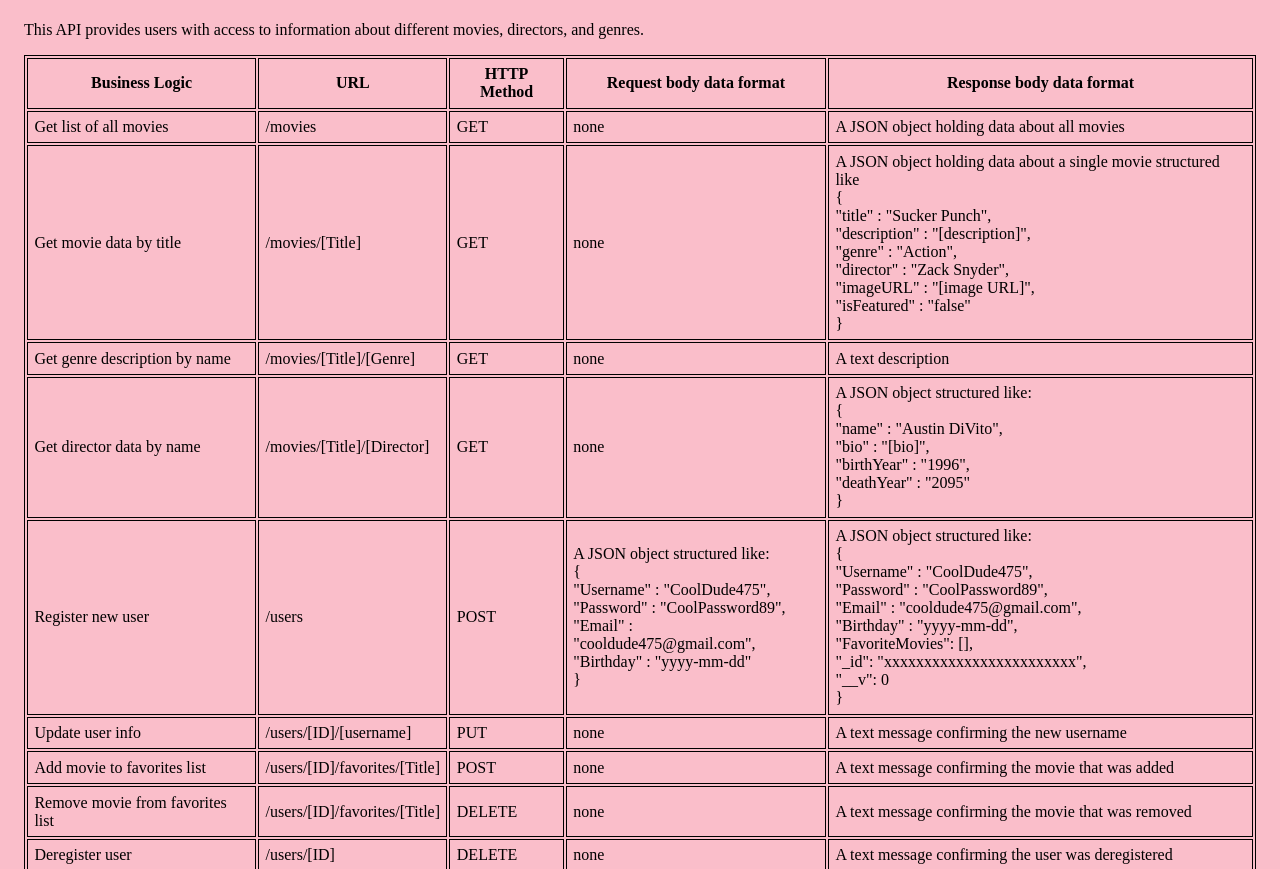
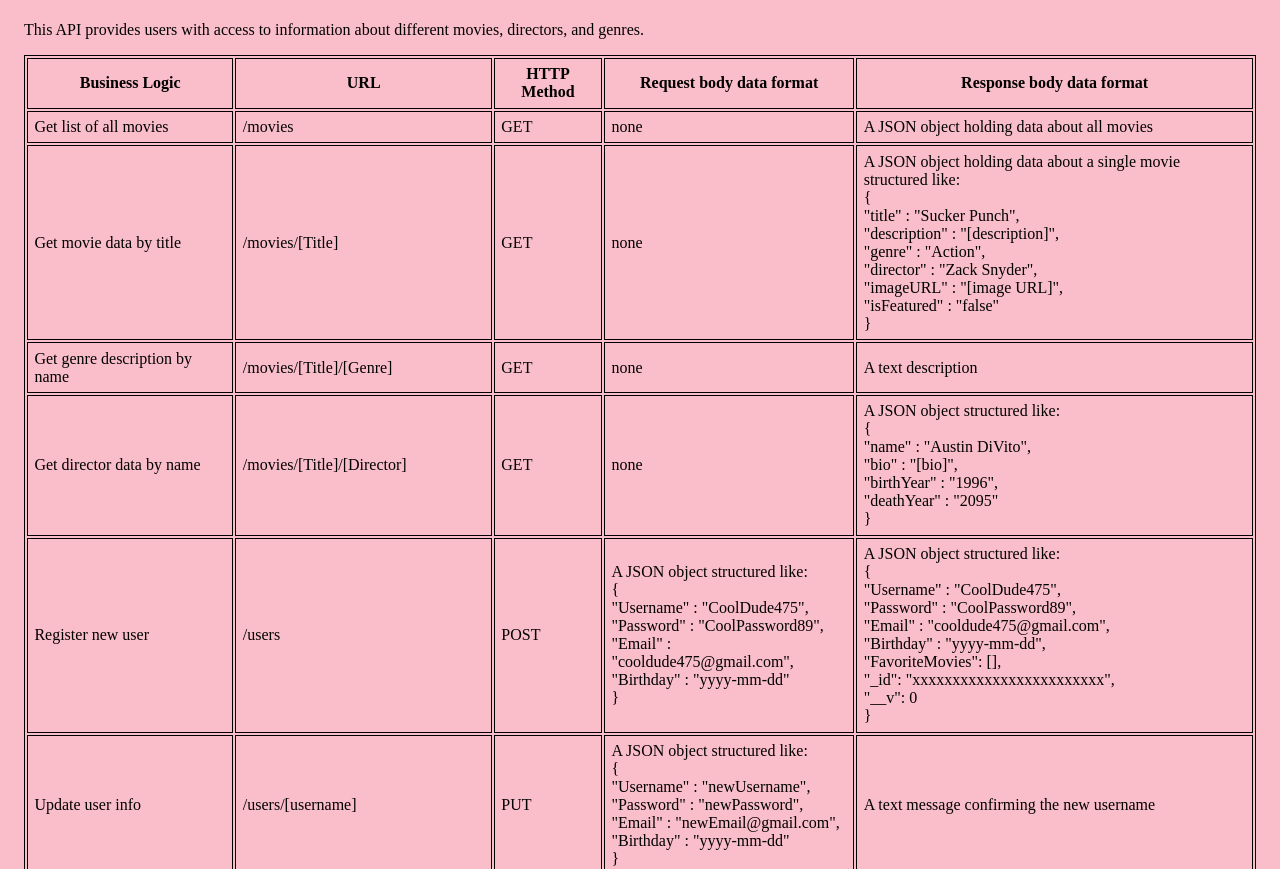
Before and after one commit to divitoau/movie_api2, a website: page public/documentation.html in a window 1280 px wide. Shown: the part 83-952 px from the top of the page. Drawn offline with Linux system fonts and the light colour scheme.

Commit message:
updated documentation

```diff
--- a/index.js
+++ b/index.js
@@ -144,7 +144,7 @@ app.delete("/users/:Username", (req, res) => {
       if (!user) {
         res.status(400).send(req.params.Username + " was not found.");
       } else {
-        res.status(200).send(req.params.Username + " was deleted.");
+        res.status(200).send(req.params.Username + " was deregistered.");
       }
     })
     .catch((err) => {
--- a/log.txt
+++ b/log.txt
@@ -121,3 +121,4 @@
 ::ffff:127.0.0.1 - - [01/Jul/2023:06:44:16 +0000] "GET /users HTTP/1.1" 201 981 "-" "PostmanRuntime/7.32.3"
 ::ffff:127.0.0.1 - - [01/Jul/2023:06:45:47 +0000] "PUT /users/testguy HTTP/1.1" 200 4 "-" "PostmanRuntime/7.32.3"
 ::ffff:127.0.0.1 - - [01/Jul/2023:06:46:44 +0000] "PUT /users/testguy HTTP/1.1" 200 193 "-" "PostmanRuntime/7.32.3"
+::ffff:127.0.0.1 - - [01/Jul/2023:06:49:01 +0000] "GET /users HTTP/1.1" 201 984 "-" "PostmanRuntime/7.32.3"
--- a/public/documentation.html
+++ b/public/documentation.html
@@ -33,7 +33,8 @@
         <td>GET</td>
         <td>none</td>
         <td>
-          A JSON object holding data about a single movie structured like <br />
+          A JSON object holding data about a single movie structured like:
+          <br />
           { <br />
           "title" : "Sucker Punch", <br />
           "description" : "[description]", <br />
@@ -95,17 +96,36 @@
       </tr>
       <tr>
         <td>Update user info</td>
-        <td>/users/[ID]/[username]</td>
+        <td>/users/[username]</td>
         <td>PUT</td>
-        <td>none</td>
+        <td>
+          A JSON object structured like: <br />
+          { <br />
+          "Username" : "newUsername", <br />
+          "Password" : "newPassword", <br />
+          "Email" : "newEmail@gmail.com", <br />
+          "Birthday" : "yyyy-mm-dd" <br />
+          }
+        </td>
         <td>A text message confirming the new username</td>
       </tr>
       <tr>
         <td>Add movie to favorites list</td>
-        <td>/users/[ID]/favorites/[Title]</td>
+        <td>/users/[Username]/movies/[MovieID]</td>
         <td>POST</td>
         <td>none</td>
-        <td>A text message confirming the movie that was added</td>
+        <td>
+          A JSON object structured like: <br />
+          { <br />
+          "_id": "xxxxxxxxxxxxxxxxxxxxxxxx", <br />
+          "Username" : "CoolDude475", <br />
+          "Password" : "CoolPassword89", <br />
+          "Email" : "cooldude475@gmail.com", <br />
+          "Birthday" : "yyyy-mm-dd", <br />
+          "FavoriteMovies": [addedMovieID], <br />
+          "__v": 0 <br />
+          }
+        </td>
       </tr>
       <tr>
         <td>Remove movie from favorites list</td>
@@ -116,10 +136,10 @@
       </tr>
       <tr>
         <td>Deregister user</td>
-        <td>/users/[ID]</td>
+        <td>/users/[Username]</td>
         <td>DELETE</td>
         <td>none</td>
-        <td>A text message confirming the user was deregistered</td>
+        <td>A text message reading: "[Username] was deregistered"</td>
       </tr>
     </table>
   </body>
```
